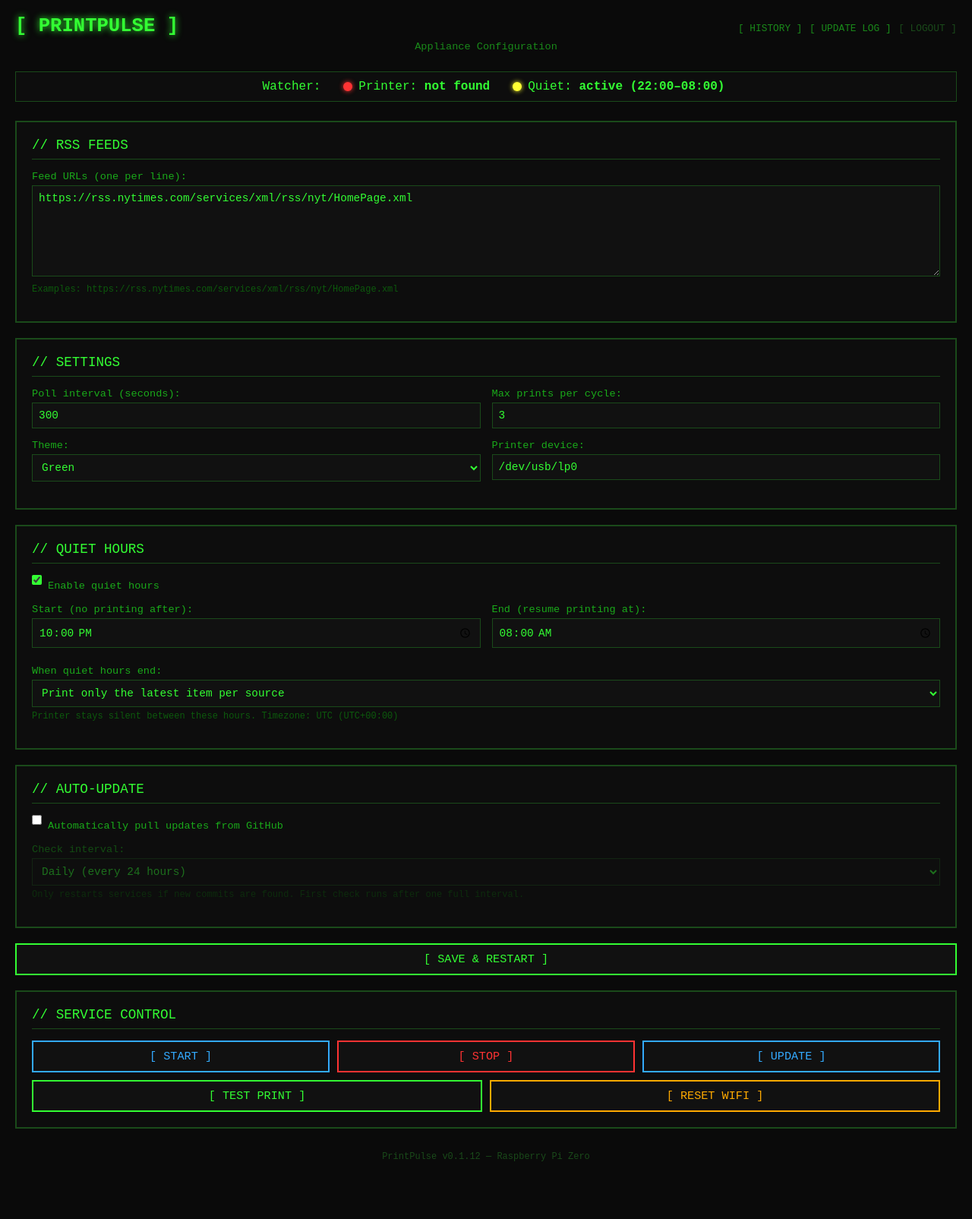
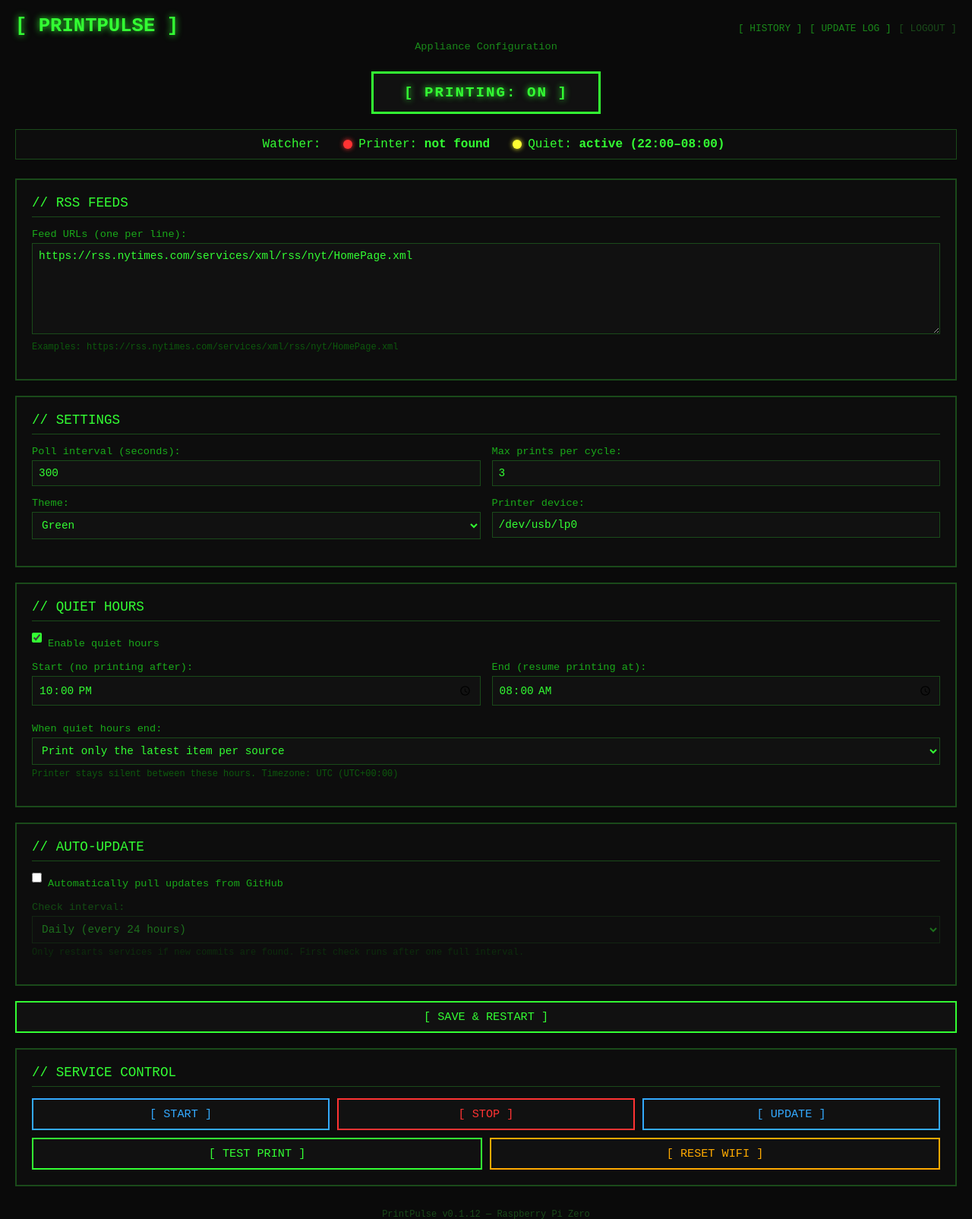
Before and after one commit to jampick/PrintPulse, a Flask app: page / in a window 1280 px wide. Shown: the top 1605 px of the page at 76% size. Before the commit the page ends 1529 px from the top, so only its background shows below. Run offline with Flask 3, Linux system fonts and the light colour scheme.

Commit message:
feat: add print on/off toggle button to web UI
Add a prominent toggle button at the top of the config page that
controls the `enabled` field in the appliance config. The button
clearly shows ON (green) or OFF (red) state and updates in real-time
via the existing status polling.

Co-Authored-By: Claude Opus 4.6 (1M context) <noreply@anthropic.com>

```diff
--- a/pi/webapp/server.py
+++ b/pi/webapp/server.py
@@ -174,7 +174,7 @@ def _run_auto_update() -> tuple[str, bool, str, str]:
     changed = "already up to date" not in pull_output.lower()
 
     if not changed:
-        return "Already up to date.", False, "up_to_date", ""
+        return "Already up to date.", False, "up_to_date", f"Current version: {_APP_VERSION}"
 
     # Capture commit summaries for the description
     description = ""
@@ -793,12 +793,29 @@ def test_print():
 @require_auth
 def status_api():
     """JSON endpoint for live status polling."""
+    cfg = load_config()
     return jsonify({
         "service": _service_status(),
         "printer": _printer_detected(),
         "auto_update": _auto_update_state.copy(),
         "quiet_hours": _quiet_hours_active(),
+        "enabled": cfg.get("enabled", True),
     })
+
+
+@app.route("/toggle_enabled", methods=["POST"])
+@require_auth
+def toggle_enabled():
+    """Toggle the print enabled/disabled state."""
+    client_ip = request.remote_addr or "unknown"
+    if _check_rate_limit(f"toggle:{client_ip}"):
+        abort(429)
+
+    config = load_config()
+    config["enabled"] = not config.get("enabled", True)
+    save_config(config)
+    logger.info("Printing %s via toggle button.", "enabled" if config["enabled"] else "disabled")
+    return redirect(url_for("index"))
 
 
 @app.route("/update_log")
@@ -817,4 +834,8 @@ def update_log():
 
 
 if __name__ == "__main__":
-    app.run(host="0.0.0.0", port=5000, debug=False)
+    # Bind to 127.0.0.1 by default for security (use Cloudflare Tunnel
+    # or a reverse proxy for internet access). Set PRINTPULSE_BIND_ALL=1
+    # to restore 0.0.0.0 binding for direct LAN access without a tunnel.
+    host = "0.0.0.0" if os.environ.get("PRINTPULSE_BIND_ALL") == "1" else "127.0.0.1"
+    app.run(host=host, port=5000, debug=False)
--- a/pi/webapp/templates/index.html
+++ b/pi/webapp/templates/index.html
@@ -50,6 +50,43 @@
             color: var(--mid);
             margin-bottom: 25px;
             font-size: 0.85em;
+        }
+
+        .print-toggle {
+            display: flex;
+            justify-content: center;
+            margin-bottom: 20px;
+        }
+
+        .print-toggle button {
+            font-size: 1.2em;
+            padding: 14px 40px;
+            letter-spacing: 2px;
+            font-weight: bold;
+            border-width: 3px;
+            transition: all 0.15s ease;
+        }
+
+        .print-toggle .toggle-on {
+            border-color: #33ff33;
+            color: #33ff33;
+            text-shadow: 0 0 8px #33ff33;
+        }
+        .print-toggle .toggle-on:hover {
+            background: #33ff33;
+            color: #0a0a0a;
+            text-shadow: none;
+        }
+
+        .print-toggle .toggle-off {
+            border-color: #ff3333;
+            color: #ff3333;
+            text-shadow: 0 0 8px #ff3333;
+        }
+        .print-toggle .toggle-off:hover {
+            background: #ff3333;
+            color: #0a0a0a;
+            text-shadow: none;
         }
 
         .status-bar {
@@ -209,6 +246,18 @@
         </div>
     </div>
     <div class="subtitle">Appliance Configuration</div>
+
+    <!-- Print On/Off Toggle -->
+    <div class="print-toggle">
+        <form action="/toggle_enabled" method="post">
+            <input type="hidden" name="csrf_token" value="{{ csrf_token() }}">
+            {% if config.enabled %}
+            <button type="submit" class="toggle-on" id="print-toggle-btn">[ PRINTING: ON ]</button>
+            {% else %}
+            <button type="submit" class="toggle-off" id="print-toggle-btn">[ PRINTING: OFF ]</button>
+            {% endif %}
+        </form>
+    </div>
 
     <!-- Status Bar -->
     <div class="status-bar">
@@ -461,6 +510,18 @@
                         }
                     }
 
+                    // Print enabled/disabled toggle
+                    var toggleBtn = document.getElementById('print-toggle-btn');
+                    if (toggleBtn && data.enabled !== undefined) {
+                        if (data.enabled) {
+                            toggleBtn.textContent = '[ PRINTING: ON ]';
+                            toggleBtn.className = 'toggle-on';
+                        } else {
+                            toggleBtn.textContent = '[ PRINTING: OFF ]';
+                            toggleBtn.className = 'toggle-off';
+                        }
+                    }
+
                     // Quiet hours status
                     if (data.quiet_hours) {
                         var qh = data.quiet_hours;
```
